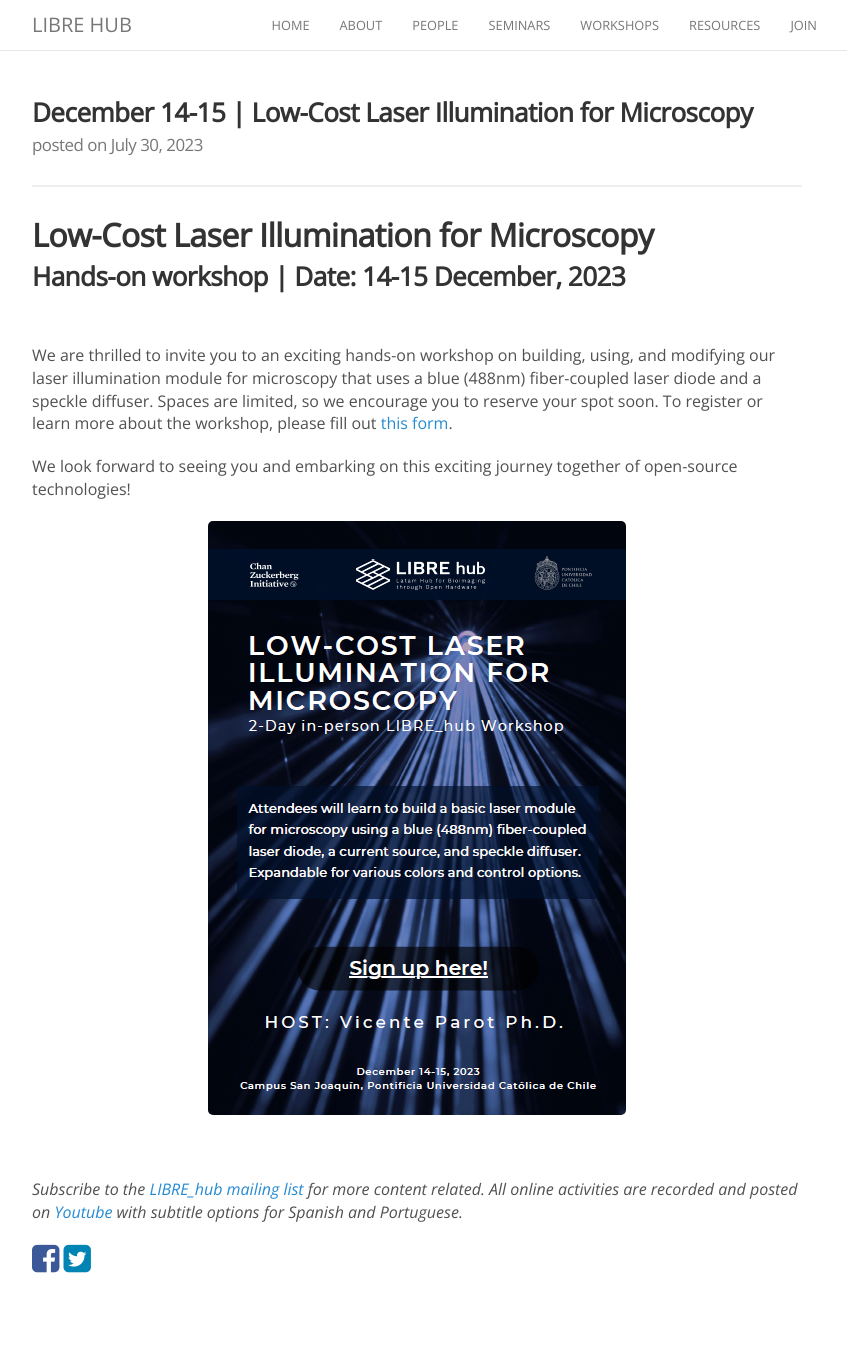
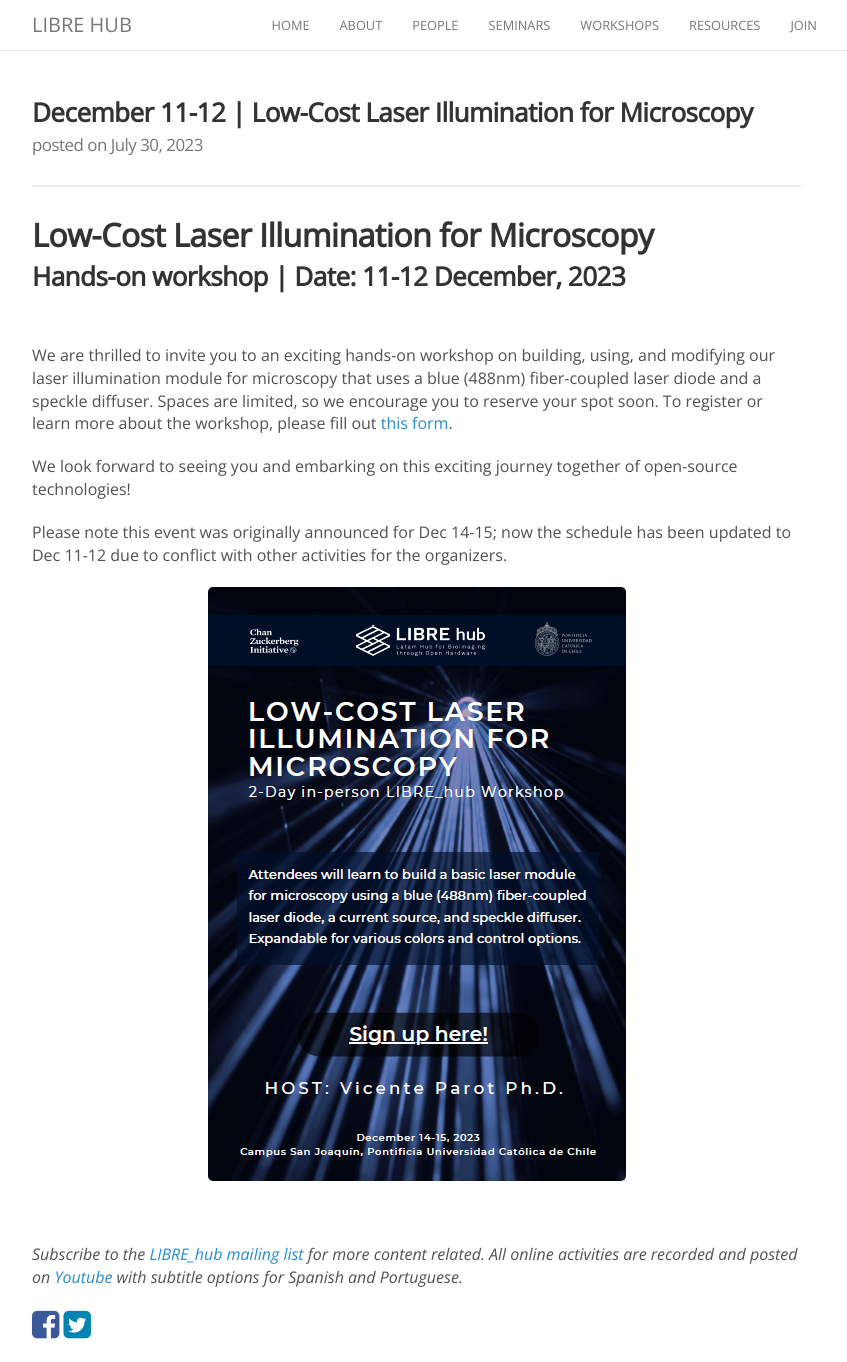
Before and after one commit to LIBREhub/LIBREhub.github.io, a Jekyll site: the page built from _posts/2023-07-30-laserillum-ws.md, in a window 1280 px wide and 1362 px high. Shown: the whole window, without its empty margins (223-1070 px from the left). Built offline with Jekyll 4.4.1, drawn with Linux system fonts in a browser that asks for light colours; nearby versions of some CDN libraries.

Commit message:
Update 2023-07-30-laserillum-ws.md

```diff
--- a/_posts/2023-07-30-laserillum-ws.md
+++ b/_posts/2023-07-30-laserillum-ws.md
@@ -1,5 +1,5 @@
 ---
-title: December 14-15 | Low-Cost Laser Illumination for Microscopy
+title: December 11-12 | Low-Cost Laser Illumination for Microscopy
 description: LIBRE hub workshop
 categories: newworkshop
 header-img: images/workshops/LLIM_2023_afiche.png
@@ -7,13 +7,15 @@
 
 ## Low-Cost Laser Illumination for Microscopy
 
-### Hands-on workshop | Date: 14-15 December, 2023
+### Hands-on workshop | Date: 11-12 December, 2023
 
 <br>
 
 We are thrilled to invite you to an exciting hands-on workshop on building, using, and modifying our laser illumination module for microscopy that uses a blue (488nm) fiber-coupled laser diode and a speckle diffuser. Spaces are limited, so we encourage you to reserve your spot soon. To register or learn more about the workshop, please fill out [this form](https://docs.google.com/forms/d/e/1FAIpQLScep7EJ1g_zLmvCOUVOzuN5d3WBsJp7Xhh-OBLvFG3lpGChSQ/viewform).
 
 We look forward to seeing you and embarking on this exciting journey together of open-source technologies!
+
+Please note this event was originally announced for Dec 14-15; now the schedule has been updated to Dec 11-12 due to conflict with other activities for the organizers.
 
 <p align="center">
 <img src="{{site.baseurl}}/images/workshops/LLIM_2023_afiche.png" data-action="zoom">
```
